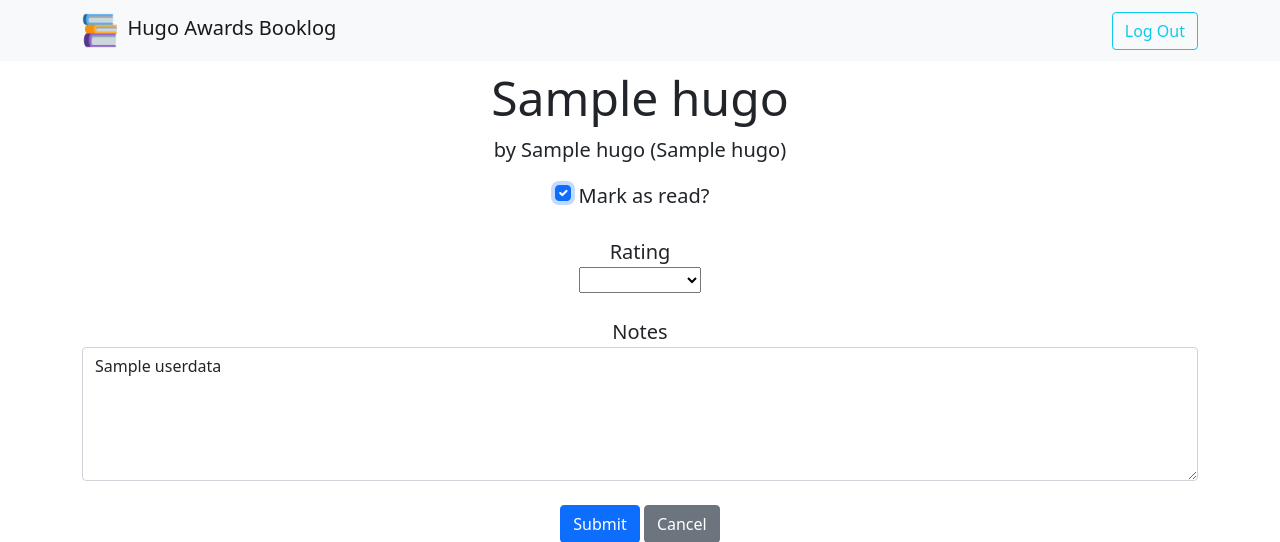
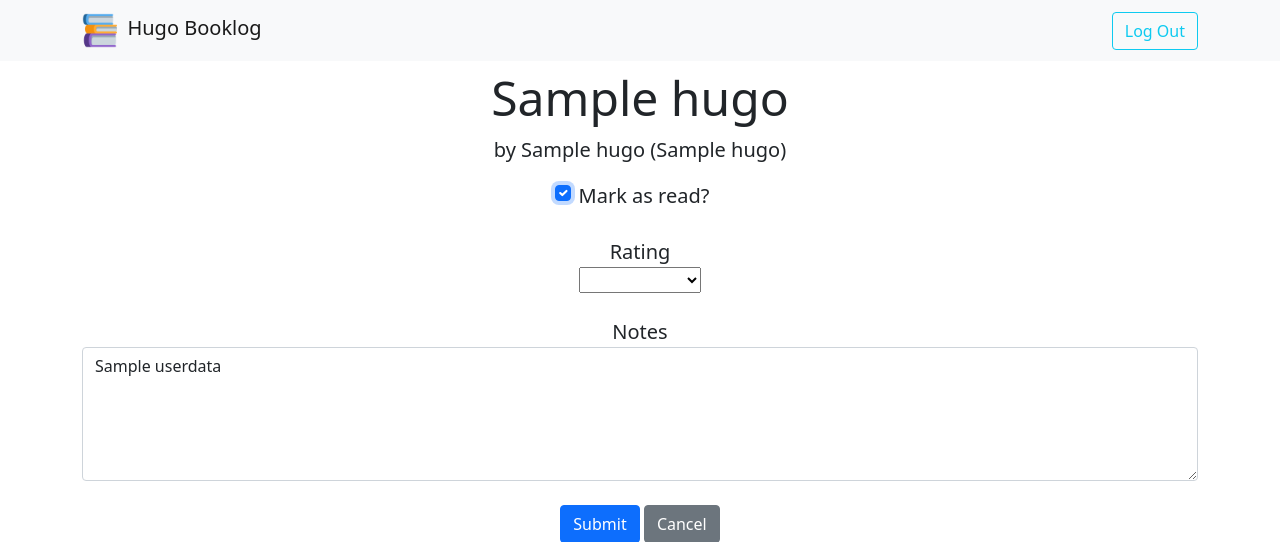
Before and after one commit to andrewbhorton/hugo-booklog, a Flask app: page /edit in a window 1280 px wide. Shown: the top 542 px of the page. Run offline with Flask 2, Linux system fonts and the light colour scheme; a user stored in the database is signed in; a database or web service that is not in the repository returns one stand-in record (values such as "Sample title"); some libraries are stand-ins or nearby versions.

Commit message:
Update layout.html

```diff
--- a/templates/layout.html
+++ b/templates/layout.html
@@ -13,9 +13,8 @@
             <div class="container">
             <a class="navbar-brand" href="/">
               <img src="/static/homeicon.png" width="35" height="35" class="d-inline-block align-top" alt="">
-              &nbsp;Hugo Awards Booklog
+              &nbsp;Hugo Booklog
             </a>
-            <br>
             {% block navbar %}{% endblock %}
             </div>
         </nav>
```
